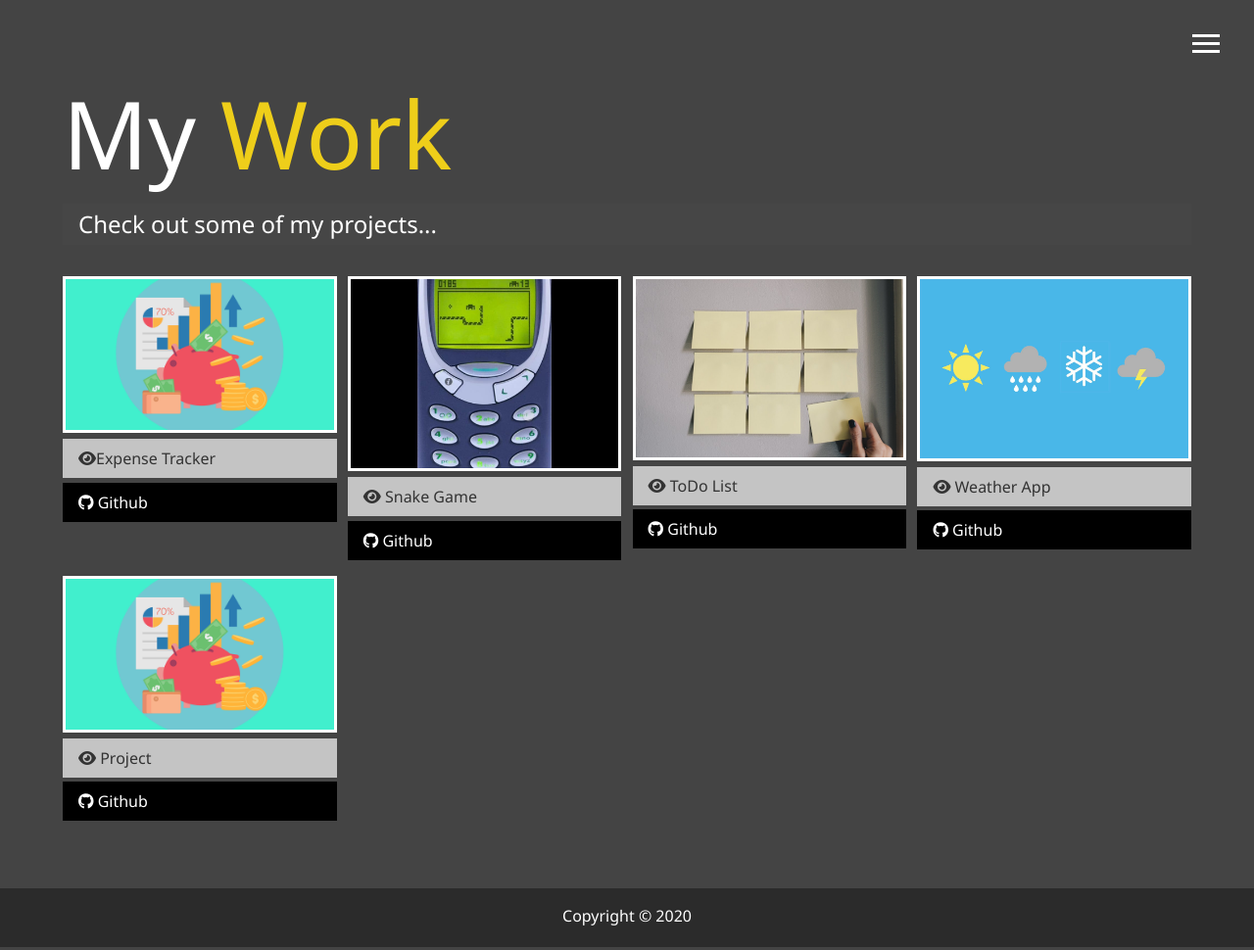
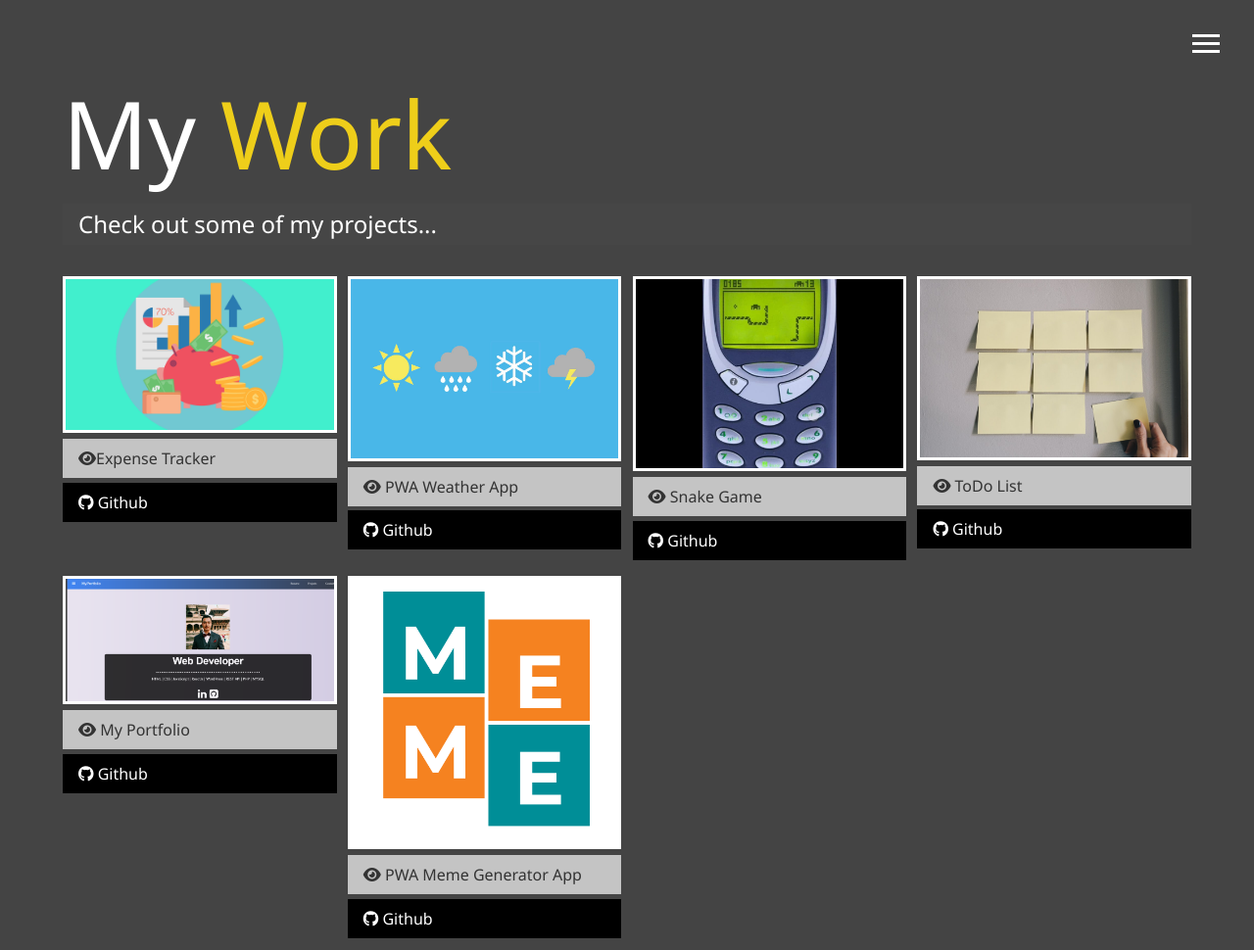
Before and after one commit to dipendradangol/responsivePortfolio, a website: page dist/work.html in a window 1280 px wide. Shown: the top 970 px of the page at 98% size. Drawn offline with Linux system fonts and the light colour scheme.

Commit message:
update projects in work file

```diff
--- a/dist/work.html
+++ b/dist/work.html
@@ -66,6 +66,18 @@
             </div>
 
             <div class="item">
+                <a href="https://uptodateweather.netlify.app" target="_blank">
+                    <img src="img/weather.png" alt="Project">
+                </a>
+                <a href="https://uptodateweather.netlify.app" target="_blank" class="btn-light">
+                    <i class="fas fa-eye"></i> PWA Weather App
+                </a>
+                <a href="https://github.com/dipendradangol/weather-pwa" target="_blank" class="btn-dark">
+                    <i class="fab fa-github"></i> Github
+                </a>
+            </div>
+
+            <div class="item">
                 <a href="https://snakegameplus.netlify.app/" target="_blank">
                     <img src="img/nokia-snake.jpg" alt="Project">
                 </a>
@@ -90,25 +102,25 @@
             </div>
 
             <div class="item">
-                <a href="https://weather-outside.netlify.app/" target="_blank">
-                    <img src="img/weather.png" alt="Project">
+                <a href="https://dipendradangol.netlify.app/" target="_blank">
+                    <img src="img/porfolio.png" alt="Project">
                 </a>
-                <a href="https://weather-outside.netlify.app/" target="_blank" class="btn-light">
-                    <i class="fas fa-eye"></i> Weather App
+                <a href="https://dipendradangol.netlify.app/" target="_blank" class="btn-light">
+                    <i class="fas fa-eye"></i> My Portfolio
                 </a>
-                <a href="https://github.com/dipendradangol/weather-app" target="_blank" class="btn-dark">
+                <a href="https://github.com/dipendradangol/my-portfolio" target="_blank" class="btn-dark">
                     <i class="fab fa-github"></i> Github
                 </a>
             </div>
 
             <div class="item">
-                <a href="#!">
-                    <img src="img/expenses.png" alt="Project">
+                <a href="https://memeit.netlify.app/" target="_blank">
+                    <img src="img/meme.png" alt="Project">
                 </a>
-                <a href="https://travel-plug.netlify.app/" target="_blank" class="btn-light">
-                    <i class="fas fa-eye"></i> Project
+                <a href="https://memeit.netlify.app/" target="_blank" class="btn-light">
+                    <i class="fas fa-eye"></i> PWA Meme Generator App
                 </a>
-                <a href="https://github.com/dipendradangol/travel-plug" target="_blank" class="btn-dark">
+                <a href="https://github.com/dipendradangol/meme-generator" target="_blank" class="btn-dark">
                     <i class="fab fa-github"></i> Github
                 </a>
             </div>
```
Also changed, not shown: dist/img/covid_img.jpg (deleted), dist/img/meme.png (added), dist/img/mypage.png (added), dist/img/porfolio.png (added), dist/img/weather_logo.png (added).
